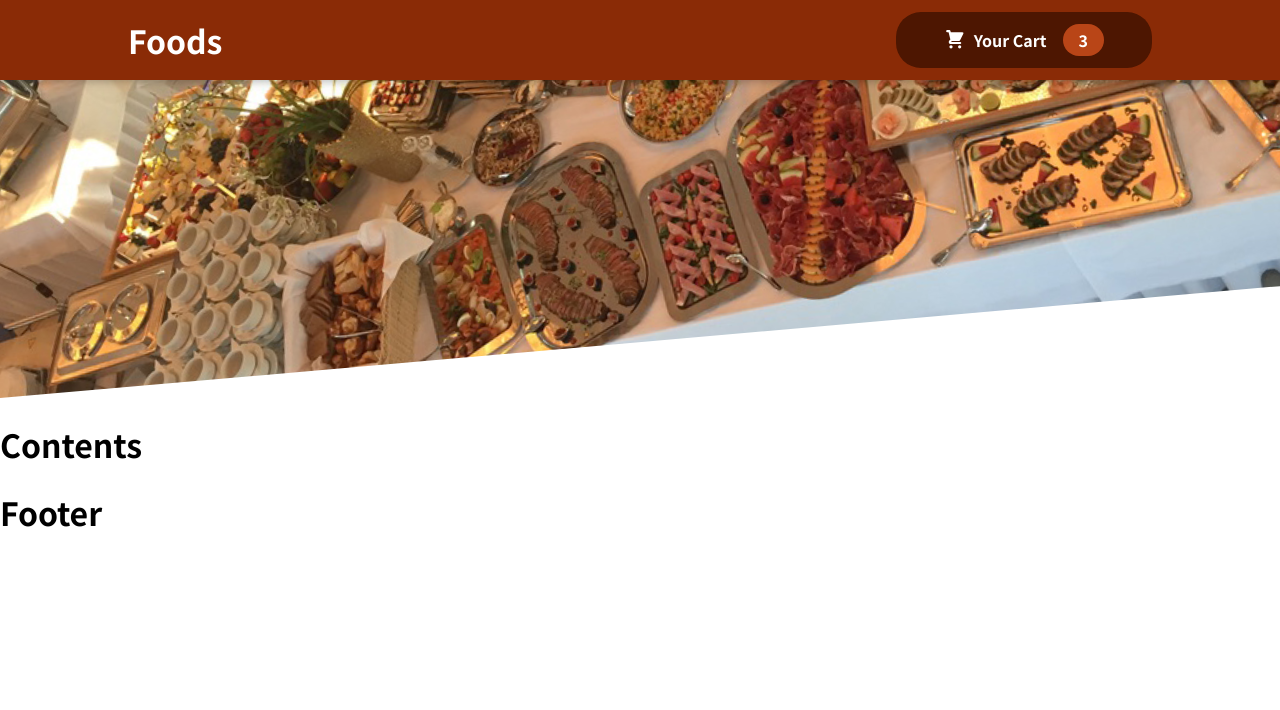
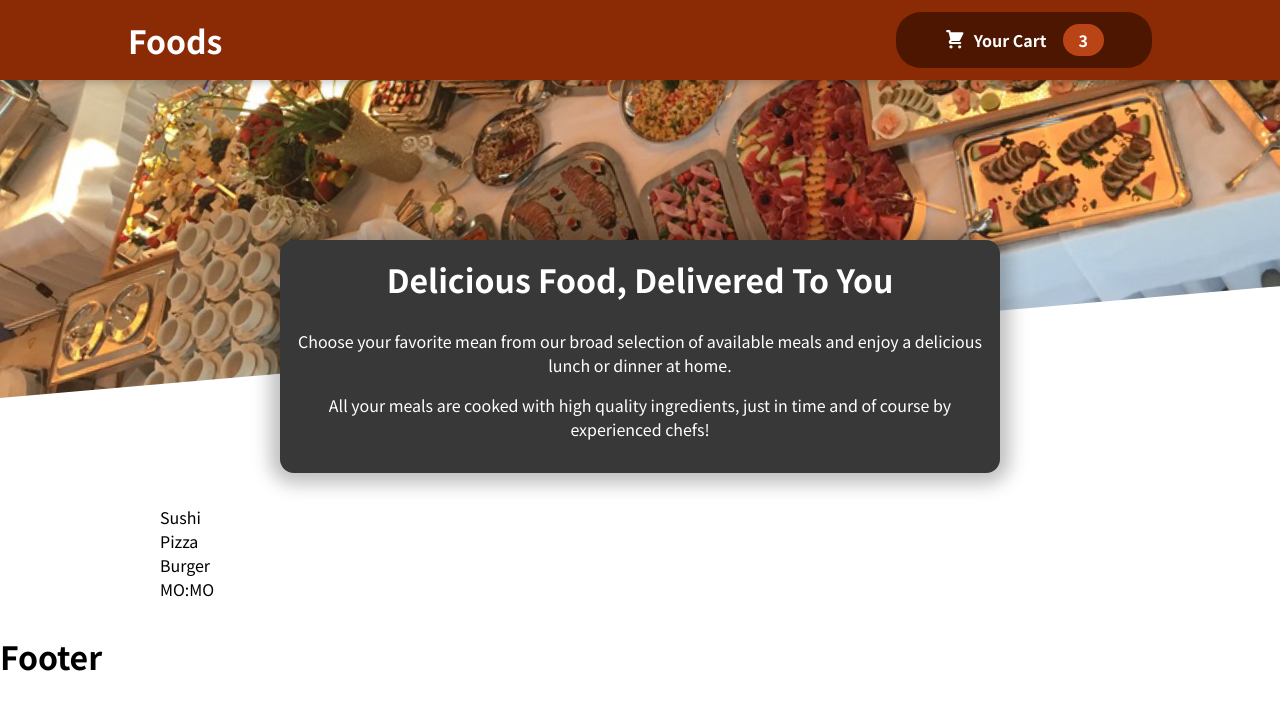
Before and after one commit to DhanBahadurPun/food-order, a React (Create React App) app: page / in a window 1280 px wide. Shown: the top 710 px of the page. Built offline with nearby package versions, Linux system fonts and the light colour scheme.

Commit message:
meals components added

```diff
--- a/src/App.js
+++ b/src/App.js
@@ -1,13 +1,13 @@
 import React, { Fragment } from "react";
-import Header from "./components/Header/Header";
 
 import Layout from "./components/Layout/Layout";
+import Meals from "./components/Meals/Meals";
 
 const App = () => {
   return (
     <Fragment>
       <Layout>
-        <h1>Contents</h1>
+        <Meals />
       </Layout>
     </Fragment>
   );
--- a/src/components/Layout/Layout.js
+++ b/src/components/Layout/Layout.js
@@ -7,7 +7,7 @@
   return (
     <Fragment>
       <Header />
-      <div>{children}</div>
+      <main>{children}</main>
       <Footer />
     </Fragment>
   );
--- /dev/null
+++ b/src/components/Meals/AvailableMeals.js
@@ -0,0 +1,40 @@
+import classes from "./AvailableMeals.module.css";
+
+const DUMMY_MEALS = [
+  {
+    id: "m1",
+    name: "Sushi",
+    description: "Finest fish and veggies",
+    price: 22.9,
+  },
+  {
+    id: "m2",
+    name: "Pizza",
+    description: "Best Pizza",
+    price: 22.9,
+  },
+  {
+    id: "m3",
+    name: "Burger",
+    description: "Finest fish and veggies",
+    price: 22.9,
+  },
+  {
+    id: "m4",
+    name: "MO:MO",
+    description: "Finest chicken and veggies",
+    price: 22.9,
+  },
+];
+const AvailableMeals = () => {
+  const mealsList = DUMMY_MEALS.map((meal) => (
+    <li key={meal.id}>{meal.name}</li>
+  ));
+  return (
+    <section className={classes.meals}>
+      <ul>{mealsList}</ul>
+    </section>
+  );
+};
+
+export default AvailableMeals;
--- /dev/null
+++ b/src/components/Meals/AvailableMeals.module.css
@@ -0,0 +1,24 @@
+.meals {
+    max-width: 60rem;
+    width: 90%;
+    margin: 2rem auto;
+    animation: meals-appear 1s ease-out forwards;
+  }
+
+  .meals ul {
+    list-style: none;
+    margin: 0;
+    padding: 0;
+  }
+
+  @keyframes meals-appear {
+    from {
+      opacity: 0;
+      transform: translateY(3rem);
+    }
+
+    to {
+      opacity: 1;
+      transform: translateY(0);
+    }
+  }
--- /dev/null
+++ b/src/components/Meals/Meals.js
@@ -0,0 +1,15 @@
+import React, { Fragment } from "react";
+
+import AvailableMeals from "./AvailableMeals";
+import MealsSummary from "./MealsSummary";
+
+const Meals = () => {
+  return (
+    <Fragment>
+      <MealsSummary />
+      <AvailableMeals />
+    </Fragment>
+  );
+};
+
+export default Meals;
--- /dev/null
+++ b/src/components/Meals/MealsSummary.js
@@ -0,0 +1,21 @@
+import React from "react";
+
+import classes from "./MealsSummary.module.css";
+
+const MealsSummary = () => {
+  return (
+    <section className={classes.summary}>
+      <h2>Delicious Food, Delivered To You</h2>
+      <p>
+        Choose your favorite mean from our broad selection of available meals
+        and enjoy a delicious lunch or dinner at home.
+      </p>
+      <p>
+        All your meals are cooked with high quality ingredients, just in time
+        and of course by experienced chefs!
+      </p>
+    </section>
+  );
+};
+
+export default MealsSummary;
--- /dev/null
+++ b/src/components/Meals/MealsSummary.module.css
@@ -0,0 +1,18 @@
+.summary {
+    text-align: center;
+    max-width: 45rem;
+    width: 90%;
+    margin: auto;
+    margin-top: -10rem;
+    position: relative;
+    background-color: #383838;
+    color: white;
+    border-radius: 14px;
+    padding: 1rem;
+    box-shadow: 0 1px 18px 10px rgba(0, 0, 0, 0.25);
+  }
+
+  .summary h2 {
+    font-size: 2rem;
+    margin-top: 0;
+  }
```
Also changed, not shown: src/components/Meals/Meals.module.css (added).
